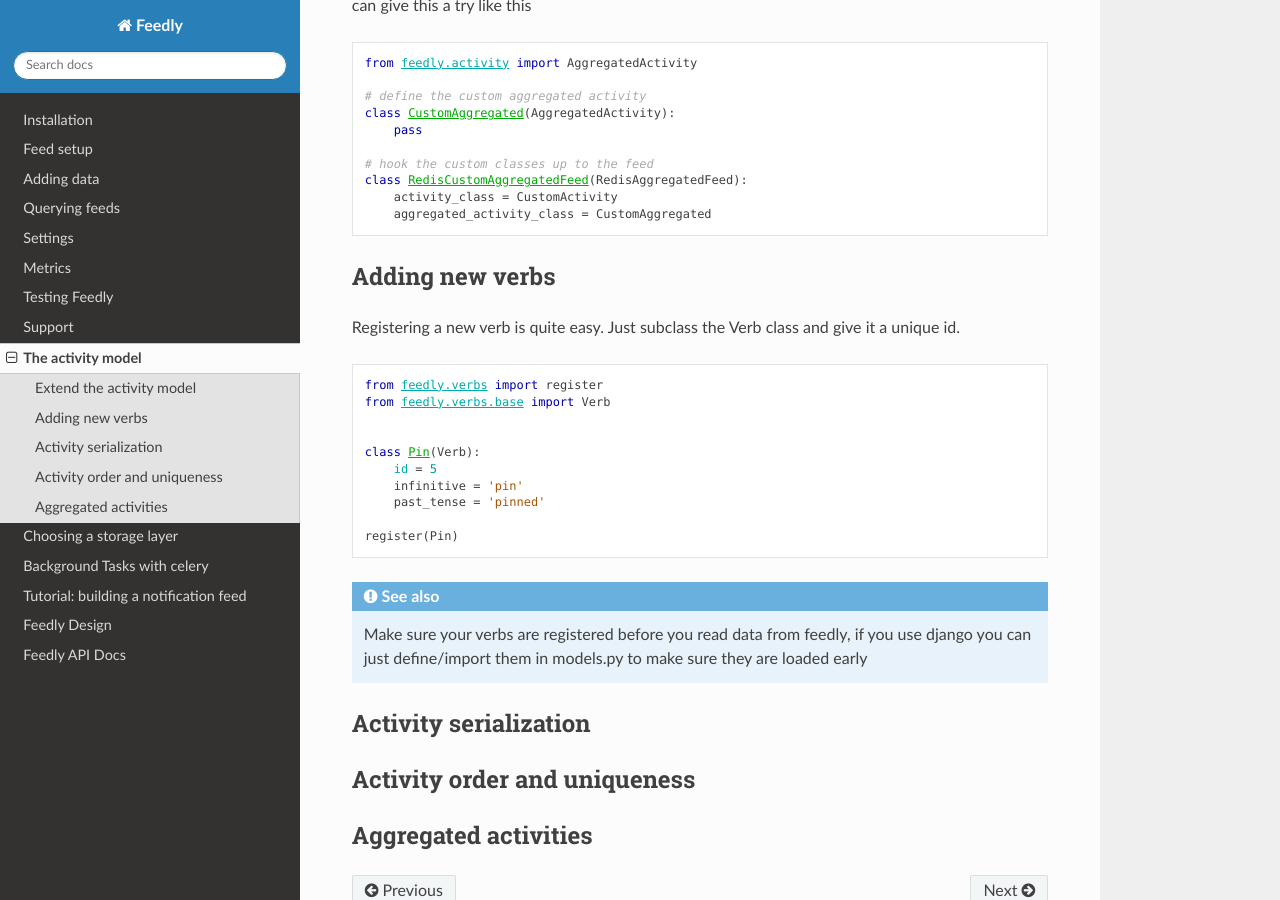
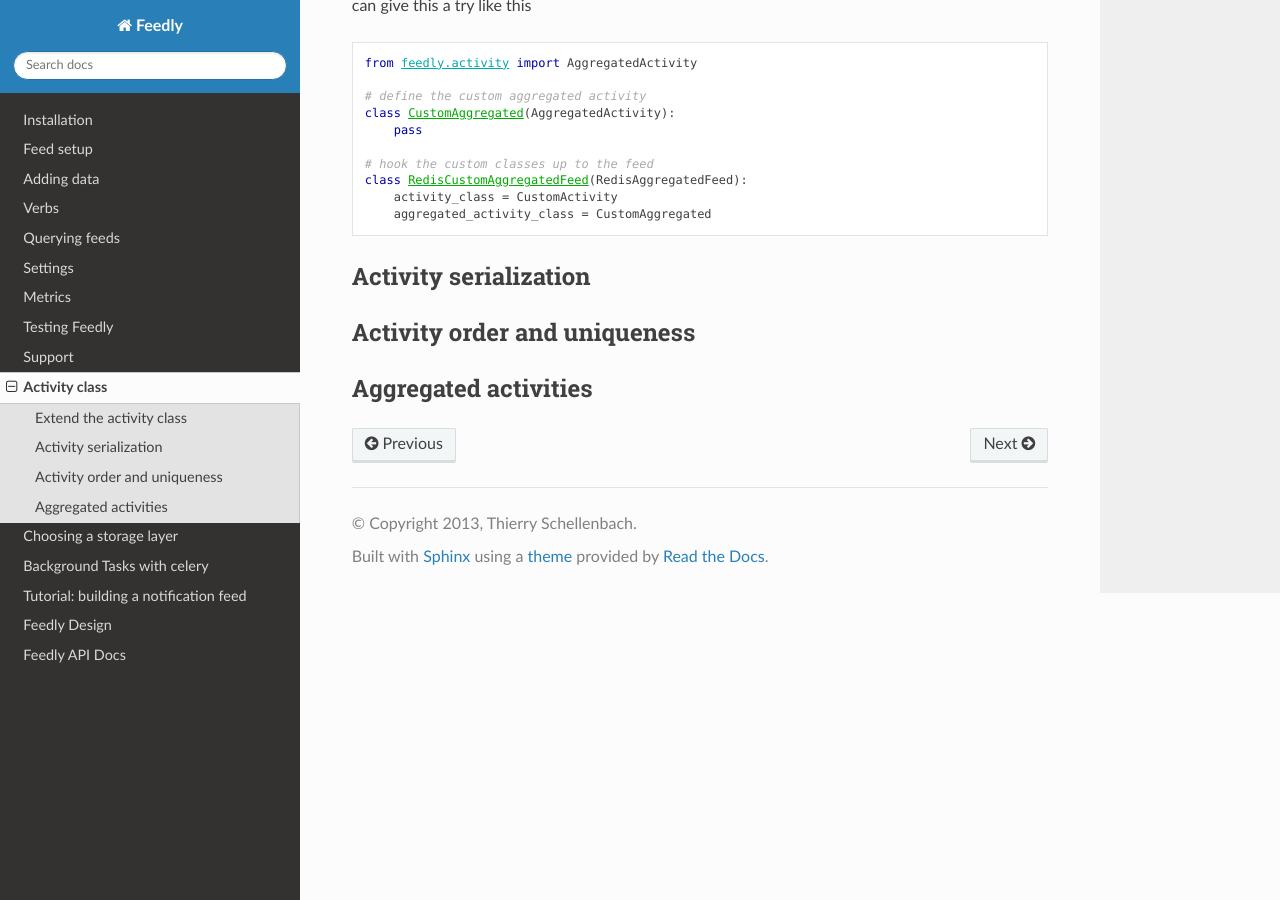
Before and after one commit to tschellenbach/Stream-Framework, a Sphinx documentation site: the page built from docs/activity.rst, in a window 1280 px wide and 900 px high, scrolled down 584 px. Built offline with Sphinx 7.4.7 and the Read the Docs theme 2.0.0, drawn with Linux system fonts in a browser that asks for light colours; some of the changed text lies outside the part shown.

Commit message:
and one step closer

```diff
--- a/docs/activity.rst
+++ b/docs/activity.rst
@@ -1,8 +1,8 @@
-The activity model
+Activity class
 ==================
 
 
-Extend the activity model
+Extend the activity class
 *************************
 
 .. versionadded:: 0.10.0
@@ -43,28 +43,6 @@ You can give this a try like this
 
 
 
-Adding new verbs
-****************
-
-Registering a new verb is quite easy.
-Just subclass the Verb class and give it a unique id.
-
-::
-
-
-    from feedly.verbs import register
-    from feedly.verbs.base import Verb
-
-
-    class Pin(Verb):
-        id = 5
-        infinitive = 'pin'
-        past_tense = 'pinned'
-
-    register(Pin)
-
-.. seealso:: Make sure your verbs are registered before you read data from feedly, if you use django
-	you can just define/import them in models.py to make sure they are loaded early
 
 
 Activity serialization
--- a/docs/index.rst
+++ b/docs/index.rst
@@ -13,6 +13,7 @@ Documentation
     installation
     feed_setup
     adding_data
+    verbs
     querying
     settings
     metrics
```
Also changed, not shown: docs/verbs.rst (added, +39 -0 lines).
